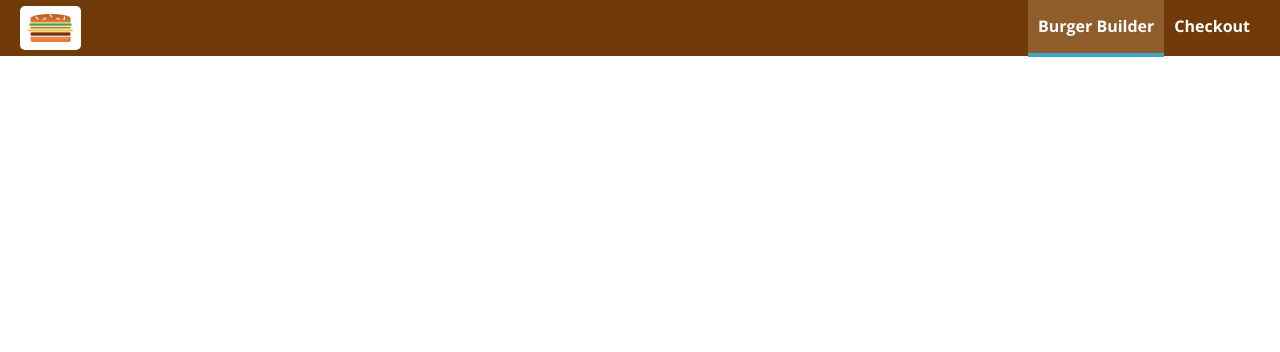
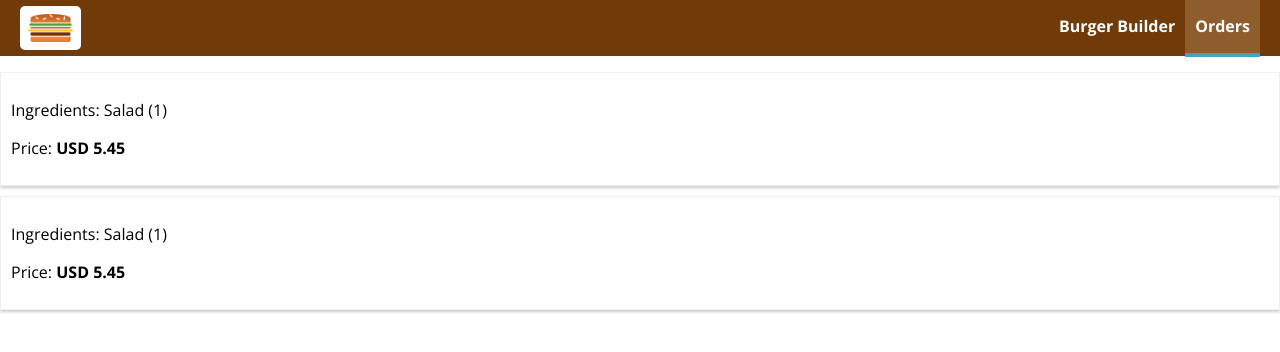
Before and after one commit to igorini/react-burger-builder, a React (Create React App) app: page /orders in a window 1280 px wide. Shown: the top 352 px of the page. Built offline with nearby package versions, Linux system fonts and the light colour scheme.

Commit message:
Implement navigation links

```diff
--- a/src/App.js
+++ b/src/App.js
@@ -3,12 +3,14 @@ import Layout from "./hoc/Layout/Layout";
 import BurgerBuilder from "./containers/BurgerBuilder/BurgerBuilder";
 import Checkout from "./containers/Checkout/Checkout";
 import {Route, Switch} from "react-router-dom";
+import Orders from "./containers/Orders/Orders";
 
 const app = () => (
   <div>
     <Layout>
       <Switch>
         <Route path="/checkout" component={Checkout}/>
+        <Route path="/orders" component={Orders}/>
         <Route path="/" exact component={BurgerBuilder}/>
       </Switch>
     </Layout>
--- a/src/components/Navigation/NavigationItems/NavigationItem/NavigationItem.js
+++ b/src/components/Navigation/NavigationItems/NavigationItem/NavigationItem.js
@@ -1,9 +1,17 @@
 import React from 'react';
 import * as Styled from './styled';
+import {NavLink} from "react-router-dom";
 
 const navigationItem = props => (
-  <Styled.NavigationItem active={props.active}>
-    <strong><a href={props.link}>{props.children}</a></strong>
+  <Styled.NavigationItem>
+    <strong>
+      <NavLink
+        to={props.link}
+        exact={props.exact}
+        activeClassName='active'
+      >{props.children}
+      </NavLink>
+    </strong>
   </Styled.NavigationItem>
 );
 
--- a/src/components/Navigation/NavigationItems/NavigationItems.js
+++ b/src/components/Navigation/NavigationItems/NavigationItems.js
@@ -4,8 +4,8 @@ import NavigationItem from './NavigationItem/NavigationItem';
 
 const navigationItems = () => (
   <Styled.NavigationItems>
-    <NavigationItem link="/" active>Burger Builder</NavigationItem>
-    <NavigationItem link="/">Checkout</NavigationItem>
+    <NavigationItem link="/" exact>Burger Builder</NavigationItem>
+    <NavigationItem link="/orders">Orders</NavigationItem>
   </Styled.NavigationItems>
 );
 
--- a/src/components/Order/CheckoutSummary/CheckoutSummary.js
+++ b/src/components/Order/CheckoutSummary/CheckoutSummary.js
@@ -12,10 +12,10 @@ const CheckoutSummary = props => {
       </div>
       <Button
         btnType="Success"
-        clicked>CONTINUE</Button>
+        clicked={props.checkoutContinued}>CONTINUE</Button>
       <Button
         btnType="Danger"
-        clicked>CANCEL</Button>
+        clicked={props.checkoutCancelled}>CANCEL</Button>
     </Styled.CheckoutSummary>
   );
 };
--- /dev/null
+++ b/src/components/Order/Order.js
@@ -0,0 +1,13 @@
+import React from 'react';
+import * as Styled from './styled';
+
+const Order = () => {
+  return (
+    <Styled.Order>
+      <p>Ingredients: Salad (1)</p>
+      <p>Price: <strong>USD 5.45</strong></p>
+    </Styled.Order>
+  );
+};
+
+export default Order;
--- /dev/null
+++ b/src/components/Order/styled.js
@@ -0,0 +1,10 @@
+import styled from "styled-components";
+
+export const Order = styled.div`
+  width: 100%;
+  border: 1px solid #eee;
+  box-shadow: 0 2px 3px #ccc;
+  padding: 10px;
+  margin: 10px auto;
+  box-sizing: border-box;
+`;
--- a/src/containers/BurgerBuilder/BurgerBuilder.js
+++ b/src/containers/BurgerBuilder/BurgerBuilder.js
@@ -14,7 +14,7 @@ const INGREDIENT_PRICES = {
   bacon: 0.3
 };
 
-const BurgerBuilder = () => {
+const BurgerBuilder = props => {
   const [ingredients, setIngredients] = useState(null);
   const [totalPrice, setTotalPrice] = useState(0.2);
   const [purchasable, setPurchasable] = useState(false);
@@ -61,30 +61,17 @@ const BurgerBuilder = () => {
   const orderNowHandler = () => setPurchasing(true);
   const purchaseCancelHandler = () => setPurchasing(false);
   const purchaseContinueHandler = () => {
-    setLoading(true);
-    const order = {
-      ingredients: {ingredients},
-      price: {totalPrice},
-      customer: {
-        name: 'Igor',
-        address: {
-          street: 'Some Street',
-          zipCode: '151352',
-          country: 'Ethiopia'
-        },
-        email: 'test@test.com'
-      },
-      deliveryMethod: 'fast'
+    const queryParams = [];
+    for (let i in ingredients) {
+      queryParams.push(encodeURIComponent(i) + '=' + encodeURIComponent(ingredients[i]));
     }
-    axios.post('/orders.json', order)
-      .then(() => {
-        setLoading(false);
-        setPurchasing(false);
-      })
-      .catch(() => {
-        setLoading(false);
-        setPurchasing(false);
-      });
+    queryParams.push('price=' + totalPrice);
+
+    const queryString = queryParams.join('&');
+    props.history.push({
+      pathname: '/checkout',
+      search: '?' + queryString
+    });
   }
 
   const disabledInfo = {
--- a/src/containers/Checkout/Checkout.js
+++ b/src/containers/Checkout/Checkout.js
@@ -1,17 +1,49 @@
 import React, {useState} from 'react';
 import CheckoutSummary from "../../components/Order/CheckoutSummary/CheckoutSummary";
+import {Route} from 'react-router-dom';
+import ContactData from "./ContactData/ContactData";
+import {useComponentWillMount} from "../../utils/componentWillMount";
 
-const Checkout = () => {
-  const [ingredients, setIngredients] = useState({
-    salad: 1,
-    meat: 1,
-    cheese: 1,
-    bacon: 1
-  })
+const Checkout = props => {
+  const [ingredients, setIngredients] = useState(null)
+  const [price, setPrice] = useState(0);
+
+  useComponentWillMount(() => {
+    const query = new URLSearchParams(props.location.search);
+    const newIngredients = {};
+    let newPrice = 0;
+    for (let param of query.entries()) {
+      if (param[0] === 'price') {
+        newPrice = param[1];
+      } else {
+        newIngredients[param[0]] = +param[1];
+      }
+    }
+    setIngredients(newIngredients);
+    setPrice(newPrice);
+  });
+
+  const checkoutCancelledHandler = () => props.history.goBack();
+
+  const checkoutContinuedHandler = () => props.history.replace('/checkout/contact-data');
 
   return (
     <div>
-      <CheckoutSummary ingredients={ingredients}/>
+      <CheckoutSummary
+        ingredients={ingredients}
+        checkoutCancelled={checkoutCancelledHandler}
+        checkoutContinued={checkoutContinuedHandler}
+      />
+      <Route
+        path={props.match.path + '/contact-data'}
+        render={props => (
+          <ContactData
+            ingredients={ingredients}
+            price={price}
+            {...props}
+          />
+        )}
+      />
     </div>
   );
 };
--- /dev/null
+++ b/src/containers/Checkout/ContactData/ContactData.js
@@ -0,0 +1,62 @@
+import React, {useState} from 'react';
+import * as Styled from './styled';
+import Button from "../../../components/UI/Button/Button";
+import axios from '../../../axios-orders';
+import Spinner from "../../../components/UI/Spinner/Spinner";
+
+const ContactData = props => {
+  const [name, setName] = useState('');
+  const [email, setEmail] = useState('');
+  const [address, setAddress] = useState({
+    street: '',
+    postalCode: ''
+  });
+  const [loading, setLoading] = useState(false);
+  ;
+
+  const orderHandler = event => {
+    event.preventDefault();
+    setLoading(true);
+    const order = {
+      ingredients: props.ingredients,
+      price: props.price,
+      customer: {
+        name: 'Igor',
+        address: {
+          street: 'Some Street',
+          zipCode: '151352',
+          country: 'Ethiopia'
+        },
+        email: 'test@test.com'
+      },
+      deliveryMethod: 'fast'
+    }
+    axios.post('/orders.json', order)
+      .then(() => {
+        setLoading(false);
+        props.history.push('/');
+      })
+      .catch(() => {
+        setLoading(false);
+      });
+  }
+
+  const form = loading ? <Spinner/> : (
+    <form>
+      <Styled.Input type="text" name="name" placeholder="Your Name"/>
+      <Styled.Input type="email" name="email" placeholder="Your Email"/>
+      <Styled.Input type="text" name="street" placeholder="Street"/>
+      <Styled.Input type="text" name="postal" placeholder="Postal Code"/>
+      <Button btnType="Success" clicked={orderHandler}>ORDER</Button>
+    </form>
+  );
+
+  return (
+    <Styled.ContactData>
+      <h4>Enter your Contact Data</h4>
+      {form}
+    </Styled.ContactData>
+  );
+};
+
+export default ContactData;
--- /dev/null
+++ b/src/containers/Checkout/ContactData/styled.js
@@ -0,0 +1,19 @@
+import styled from "styled-components";
+
+export const ContactData = styled.div`
+  margin: 20px auto;
+  width: 80%;
+  text-align: center;
+  box-shadow: 0 2px 3px #ccc;
+  border: 1px solid #eee;
+  padding: 10px;
+  box-sizing: border-box;
+
+  &@media (min-width: 600px) {
+    width: 500px;
+  }
+`;
+
+export const Input = styled.input`
+  display: block;
+`;
--- /dev/null
+++ b/src/containers/Orders/Orders.js
@@ -0,0 +1,13 @@
+import React from 'react';
+import Order from "../../components/Order/Order";
+
+const Orders = () => {
+  return (
+    <div>
+      <Order/>
+      <Order/>
+    </div>
+  );
+};
+
+export default Orders;
--- /dev/null
+++ b/src/utils/componentWillMount.js
@@ -0,0 +1,5 @@
+import {useMemo} from "react";
+
+export const useComponentWillMount = (func) => {
+  useMemo(func, [])
+}
```
